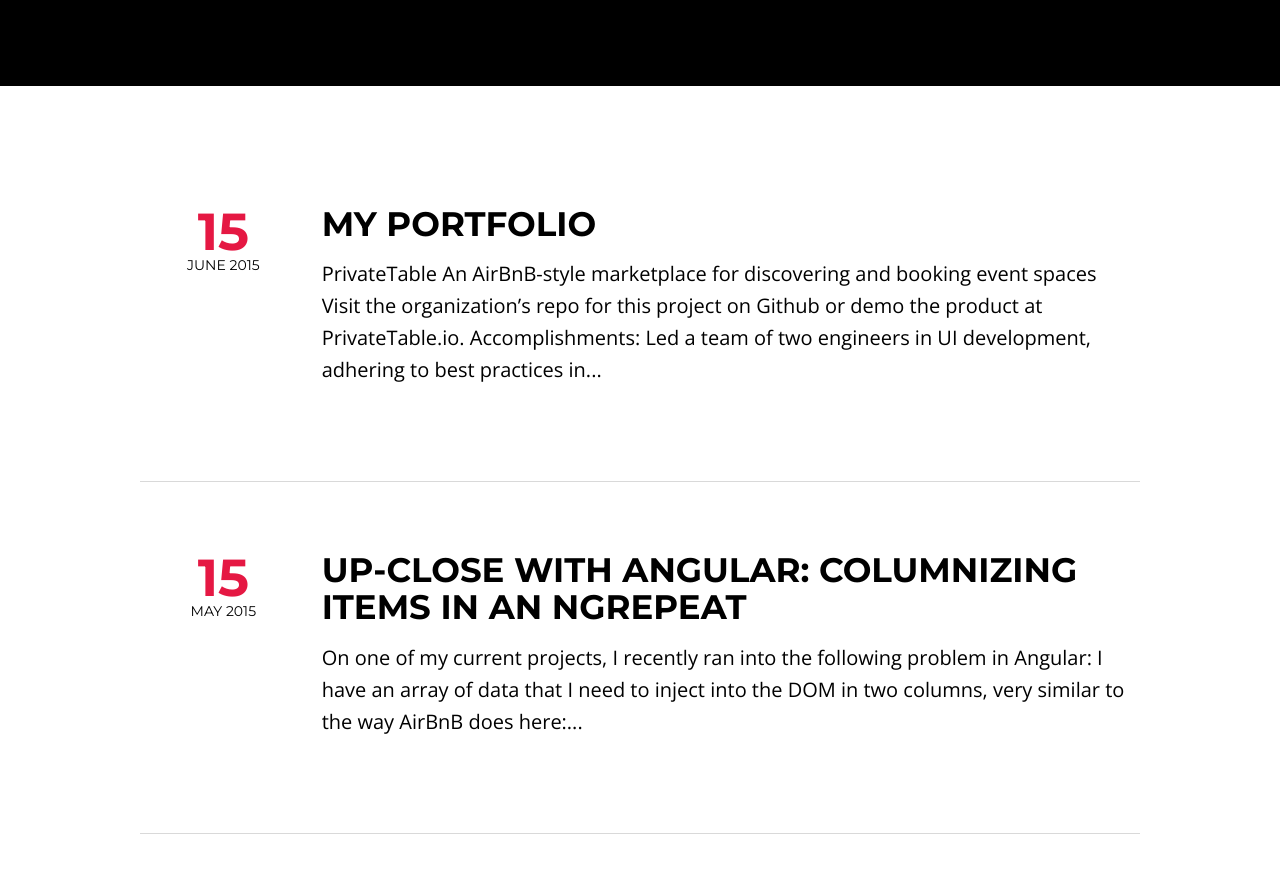
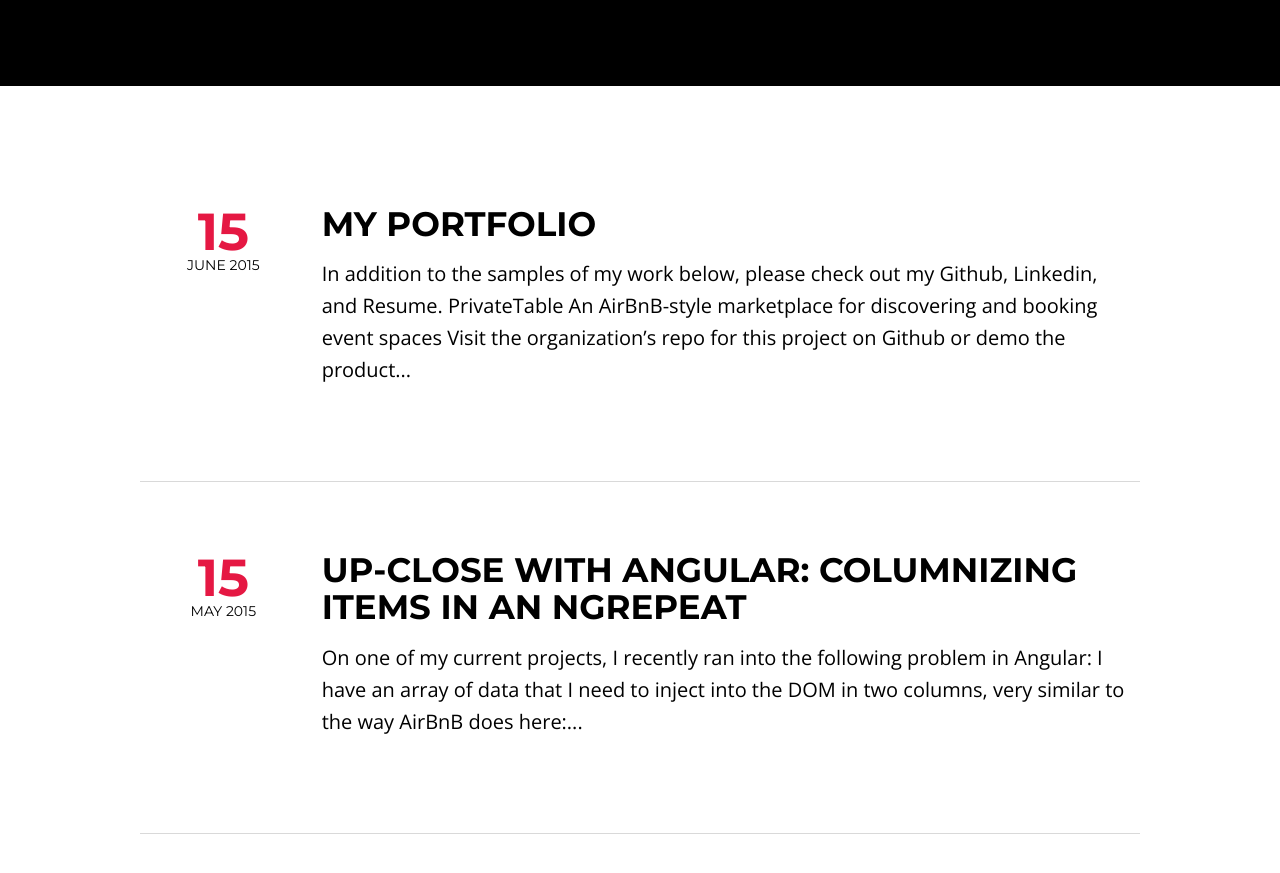
Before and after one commit to lepond/lepond.github.io, a Jekyll site: the page built from index.html, in a window 1280 px wide and 900 px high, scrolled down 438 px. Shown: the top 873 px of the window. Built offline with Jekyll 4.4.1, drawn with Linux system fonts in a browser that asks for light colours; nearby versions of some CDN libraries; the list of posts is cut into pages by our own code.

Commit message:
Added resume and links.

```diff
--- a/_posts/2015-06-15-my-portfolio.md
+++ b/_posts/2015-06-15-my-portfolio.md
@@ -8,6 +8,8 @@ comments: false
 imagefeature: lp3.png
 ---
 
+
+In addition to the samples of my work below, please check out my [Github](https://github.com/lepond), [Linkedin](https://www.linkedin.com/in/lindsaypond), and [Resume](http://www.slideshare.net/LindsayPond/lindsay-ponds-resume-49360333).
 
 ##PrivateTable
 
```
